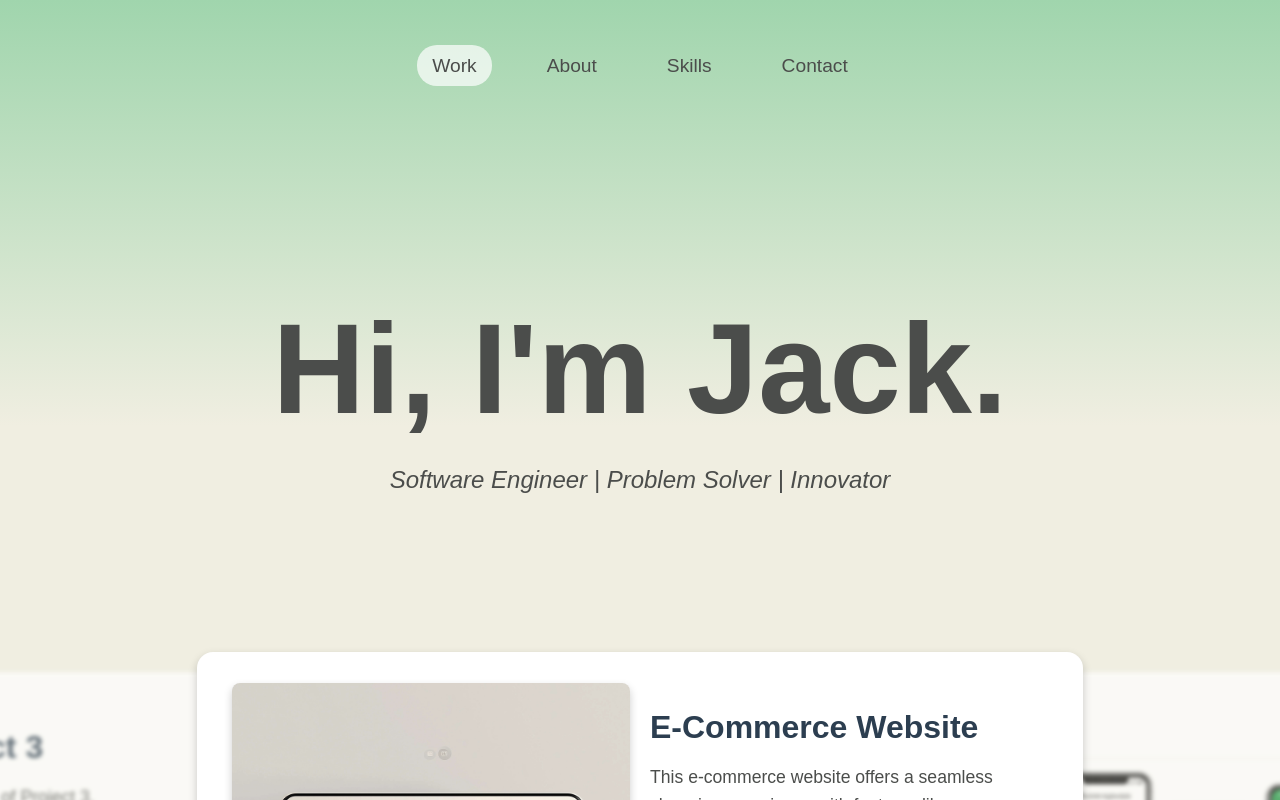
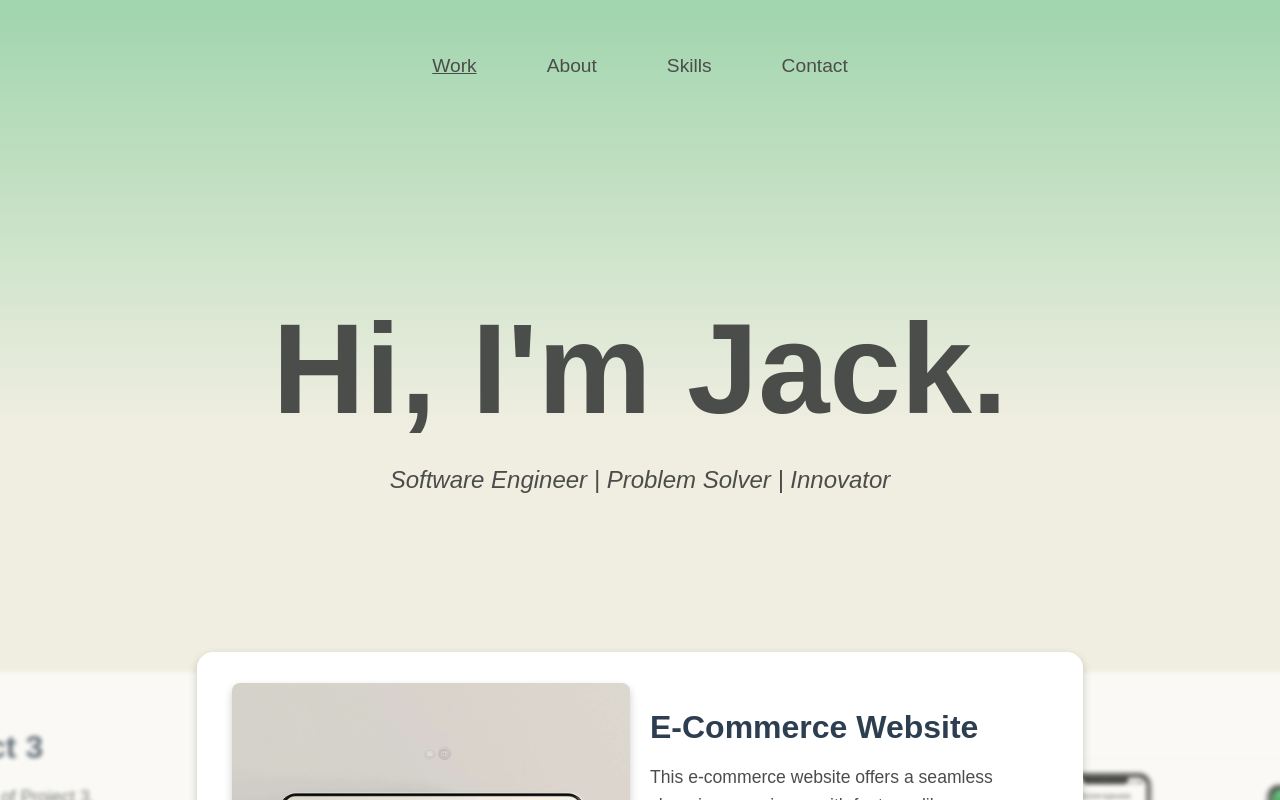
Before and after one commit to jack-allen-web/portfolio, a React (Create React App) app: page / in a window 1280 px wide. Shown: the top 800 px of the page. Built offline with nearby package versions, Linux system fonts and the light colour scheme.

Commit message:
Update NavBar animation

```diff
--- a/src/styles/NavBar.css
+++ b/src/styles/NavBar.css
@@ -18,6 +18,7 @@
     backdrop-filter: blur(10px);
     box-shadow: 0 4px 6px rgba(0, 0, 0, 0.1);
     opacity: 1; /* Fully visible when scrolled */
+    transition-duration: 0.3s;
 }
 
 /* Navigation links */
@@ -27,6 +28,7 @@
     display: flex;
     list-style: none;
     margin: 15px 0;
+    transition-duration: 0.3s;
 }
 
 .nav-links li {
@@ -34,7 +36,15 @@
 }
 
 .nav-links li .active {
-    background-color: rgba(255, 255, 255, 0.7);
+    transition-duration: 0.3s;
+    text-decoration: underline;
+
+}
+
+.nav-links.scrolled li .active {
+    background-color: transparent;
+    text-decoration: underline;
+    transition-duration: 0.3s;
 }
 
 
```
